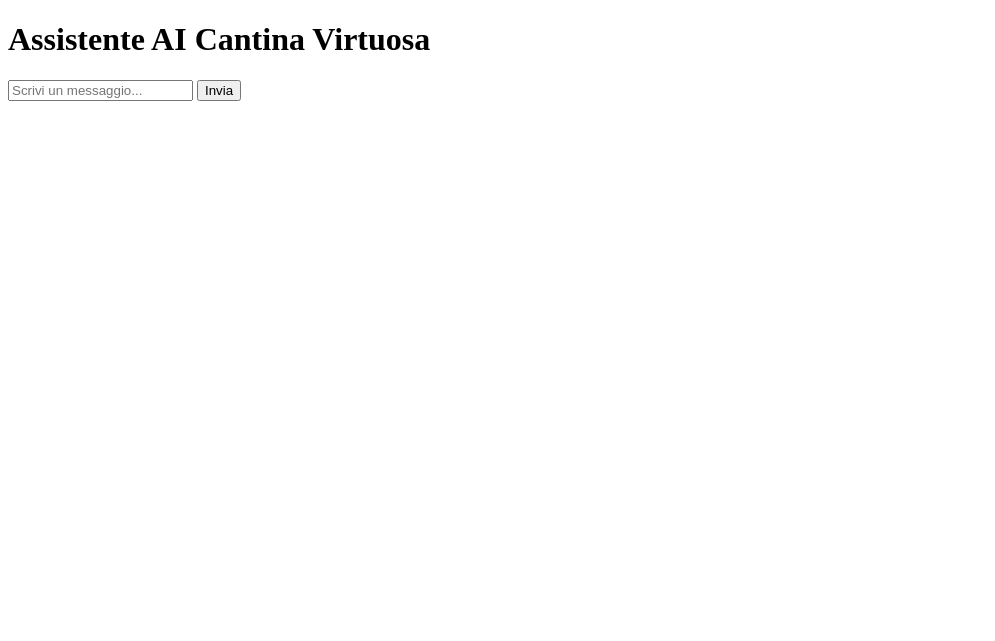
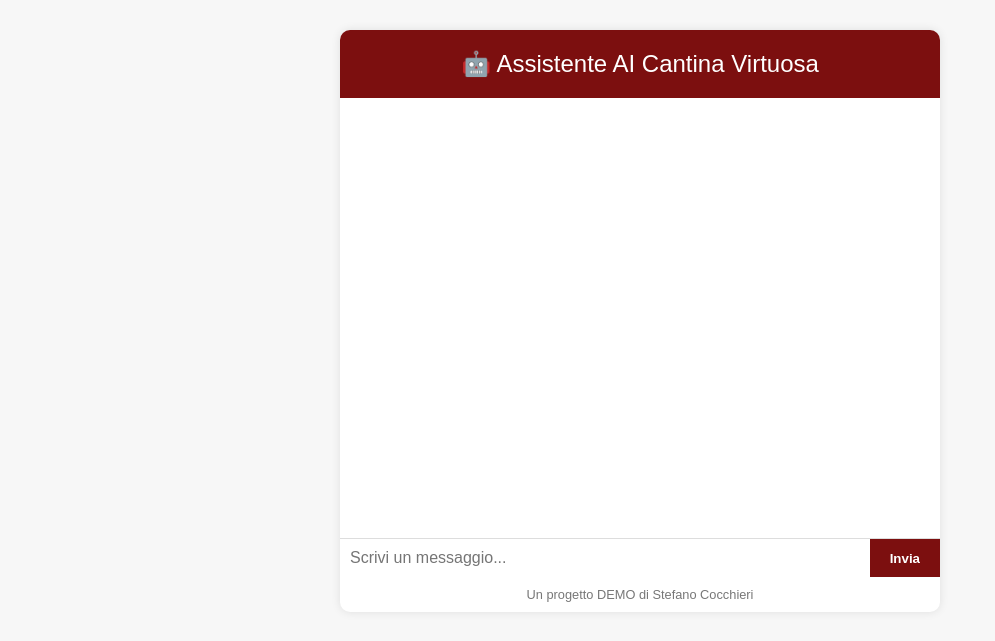
Before and after one commit to steveproject73/chatbot-cantina, a Flask app: page / in a window 1280 px wide. Shown: the top 641 px of the page, without its empty margins (0-995 px from the left). Run offline with Flask 3, Linux system fonts and the light colour scheme.

Commit message:
Update chatbot.html

```diff
--- a/templates/chatbot.html
+++ b/templates/chatbot.html
@@ -1,19 +1,116 @@
 <!DOCTYPE html>
 <html lang="it">
 <head>
-    <meta charset="UTF-8" />
-    <title>Chatbot</title>
+  <meta charset="UTF-8">
+  <meta name="viewport" content="width=device-width, initial-scale=1.0">
+  <title>AI Cantina Virtuosa</title>
+  <style>
+    body {
+      font-family: Arial, sans-serif;
+      background-color: #f7f7f7;
+      margin: 0;
+      padding: 0;
+    }
+
+    .container {
+      max-width: 600px;
+      margin: 30px auto;
+      background-color: white;
+      border-radius: 10px;
+      box-shadow: 0 0 10px rgba(0,0,0,0.1);
+      overflow: hidden;
+    }
+
+    .header {
+      background-color: #7c0f0f;
+      color: white;
+      padding: 20px;
+      font-size: 1.5rem;
+      text-align: center;
+    }
+
+    .chat-box {
+      padding: 20px;
+      height: 400px;
+      overflow-y: auto;
+      display: flex;
+      flex-direction: column;
+      gap: 10px;
+    }
+
+    .message {
+      padding: 10px 15px;
+      border-radius: 10px;
+      max-width: 80%;
+      line-height: 1.4;
+    }
+
+    .user {
+      align-self: flex-end;
+      background-color: #e0f7fa;
+      border: 1px solid #00acc1;
+    }
+
+    .bot {
+      align-self: flex-start;
+      background-color: #f1f1f1;
+      border: 1px solid #ccc;
+    }
+
+    form {
+      display: flex;
+      border-top: 1px solid #ddd;
+    }
+
+    input[type="text"] {
+      flex-grow: 1;
+      padding: 10px;
+      border: none;
+      font-size: 1rem;
+    }
+
+    button {
+      padding: 10px 20px;
+      background-color: #7c0f0f;
+      color: white;
+      border: none;
+      font-weight: bold;
+      cursor: pointer;
+    }
+
+    .footer {
+      text-align: center;
+      font-size: 0.8rem;
+      color: #777;
+      padding: 10px;
+    }
+  </style>
 </head>
 <body>
-    <h1>Assistente AI Cantina Virtuosa</h1>
-    <div>
-        {% for message in chat_log %}
-            <p><strong>{{ message['role'] }}:</strong> {{ message['text'] }}</p>
-        {% endfor %}
+
+  <div class="container">
+    <div class="header">🤖 Assistente AI Cantina Virtuosa</div>
+
+    <div class="chat-box" id="chat-box">
+      {% for message in chat_log %}
+        <div class="message {{ message['role'] }}">{{ message['role'] }}: {{ message['text'] }}</div>
+      {% endfor %}
     </div>
-    <form method="post">
-        <input type="text" name="user_input" placeholder="Scrivi un messaggio..." required />
-        <button type="submit">Invia</button>
+
+    <form action="/" method="post">
+      <input type="text" name="user_input" placeholder="Scrivi un messaggio..." autocomplete="off" required>
+      <button type="submit">Invia</button>
     </form>
+
+    <div class="footer">
+      Un progetto DEMO di Stefano Cocchieri
+    </div>
+  </div>
+
+  <script>
+    const chatBox = document.getElementById('chat-box');
+    chatBox.scrollTop = chatBox.scrollHeight;
+  </script>
+
 </body>
 </html>
```
